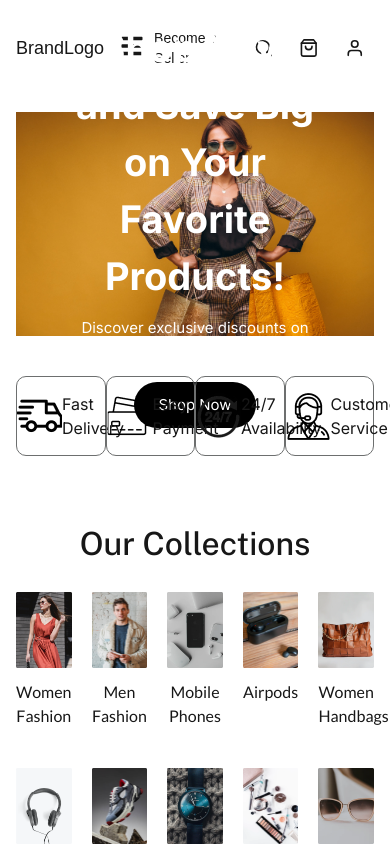
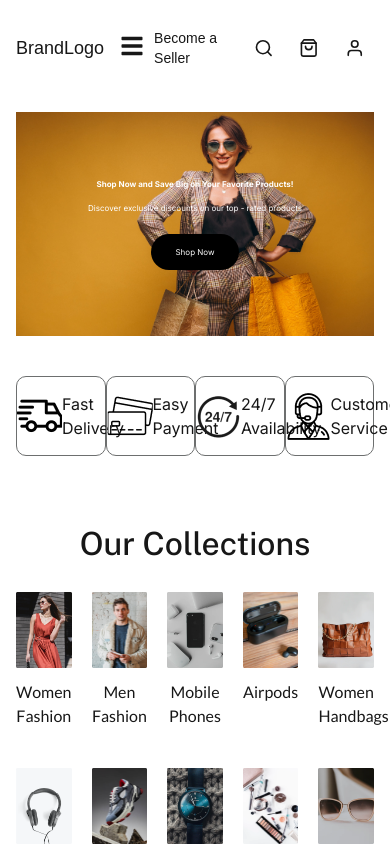
Before and after one commit to kushandesilva59/clothes-shop, a Next.js app: page / in a window 390 px wide. Shown: the top 846 px of the page. Built offline with nearby package versions, Linux system fonts and the light colour scheme; a web font is replaced by a local one.

Commit message:
hero section updated with responsive

```diff
--- a/src/app/styles/HeroSection.module.css
+++ b/src/app/styles/HeroSection.module.css
@@ -15,3 +15,17 @@
     font-weight: 400;
     font-size: 15px;
 }
+
+@media (max-width: 600px) {
+    .title{
+        font-size: 8px;
+    }
+
+    .subTitle{
+        font-size: 8px;
+    }
+
+    .button{
+        font-size: 8px;
+    }
+}
```
